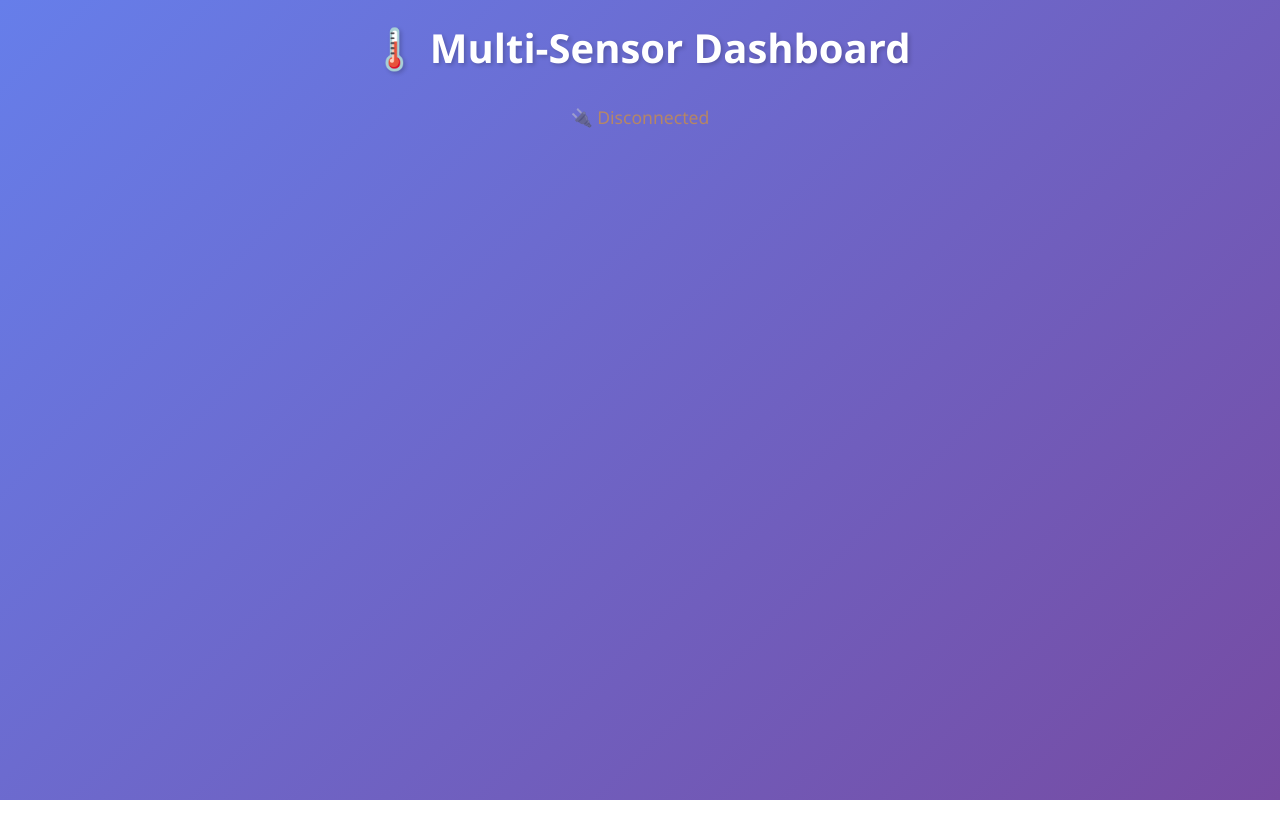
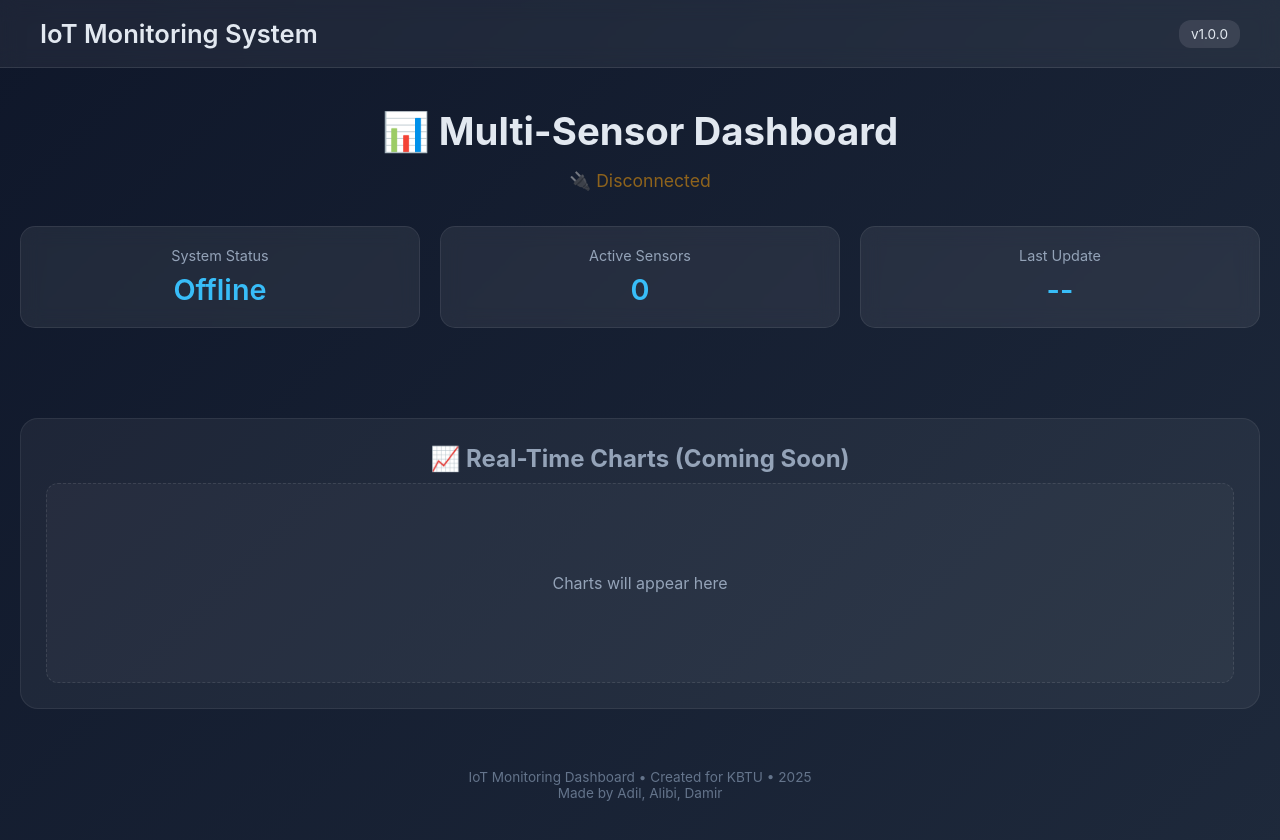
Before and after one commit to Uranury/IoTGo, a plain HTML site: page static/index.html in a window 1280 px wide. Before the commit the page ends 800 px from the top, so only its background shows below. Drawn offline with Linux system fonts and the light colour scheme.

Commit message:
Frontend - Demo

```diff
--- a/static/index.html
+++ b/static/index.html
@@ -1,98 +1,234 @@
 <!DOCTYPE html>
 <html>
 <head>
-    <title>Sensor Monitor</title>
+    <title>IoT Sensor Dashboard</title>
     <style>
         * { margin: 0; padding: 0; box-sizing: border-box; }
+
         body {
-            font-family: 'Segoe UI', Tahoma, Geneva, Verdana, sans-serif;
-            background: linear-gradient(135deg, #667eea 0%, #764ba2 100%);
+            font-family: 'Inter', 'Segoe UI', sans-serif;
+            background: linear-gradient(135deg, #0f172a, #1e293b);
+            color: #e2e8f0;
             min-height: 100vh;
-            padding: 20px;
         }
+
+
+        .navbar {
+            width: 100%;
+            padding: 18px 40px;
+            background: rgba(255, 255, 255, 0.06);
+            backdrop-filter: blur(10px);
+            border-bottom: 1px solid rgba(255,255,255,0.1);
+            display: flex;
+            align-items: center;
+            justify-content: space-between;
+        }
+
+        .nav-title {
+            font-size: 1.6rem;
+            font-weight: 600;
+        }
+
+        .version-badge {
+            padding: 6px 12px;
+            background: rgba(255,255,255,0.1);
+            border-radius: 12px;
+            font-size: 0.85rem;
+        }
+
+
         .container {
-            max-width: 1200px;
+            max-width: 1400px;
+            padding: 40px 20px;
             margin: 0 auto;
         }
-        h1 {
-            color: white;
+
+        .page-title {
             text-align: center;
-            margin-bottom: 30px;
-            font-size: 2.5em;
-            text-shadow: 2px 2px 4px rgba(0,0,0,0.2);
+            font-size: 2.4rem;
+            margin-bottom: 15px;
         }
+
         .status {
             text-align: center;
-            color: white;
-            margin-bottom: 20px;
-            font-size: 1.1em;
+            font-size: 1.1rem;
+            margin-bottom: 35px;
         }
+
+
+        .summary {
+            display: grid;
+            grid-template-columns: repeat(auto-fit, minmax(230px, 1fr));
+            gap: 20px;
+            margin-bottom: 40px;
+        }
+
+        .summary-card {
+            padding: 20px;
+            background: rgba(255,255,255,0.07);
+            backdrop-filter: blur(10px);
+            border-radius: 15px;
+            border: 1px solid rgba(255,255,255,0.08);
+            text-align: center;
+        }
+
+        .summary-title {
+            font-size: 0.9rem;
+            color: #94a3b8;
+        }
+
+        .summary-value {
+            margin-top: 8px;
+            font-size: 1.8rem;
+            font-weight: 600;
+            color: #38bdf8;
+        }
+
+
         .grid {
             display: grid;
-            grid-template-columns: repeat(auto-fit, minmax(300px, 1fr));
-            gap: 20px;
-            margin-bottom: 20px;
+            grid-template-columns: repeat(auto-fit, minmax(330px, 1fr));
+            gap: 28px;
+            margin-bottom: 50px;
         }
+
+
         .card {
-            background: white;
-            border-radius: 15px;
+            background: rgba(255, 255, 255, 0.08);
+            backdrop-filter: blur(12px);
+            border-radius: 18px;
             padding: 25px;
-            box-shadow: 0 10px 30px rgba(0,0,0,0.3);
-            transition: transform 0.3s ease;
+            box-shadow: 0 8px 25px rgba(0,0,0,0.25);
+            border: 1px solid rgba(255,255,255,0.12);
+            transition: transform 0.25s ease;
         }
         .card:hover {
-            transform: translateY(-5px);
+            transform: translateY(-6px);
         }
+
         .sensor-name {
-            font-size: 1.2em;
-            font-weight: bold;
-            color: #667eea;
-            margin-bottom: 15px;
             display: flex;
             align-items: center;
-            gap: 10px;
+            gap: 12px;
+            font-size: 1.25rem;
+            font-weight: 600;
+            margin-bottom: 18px;
+            color: #93c5fd;
         }
+
         .sensor-icon {
-            font-size: 1.5em;
+            font-size: 1.6rem;
         }
+
         .reading {
-            margin: 10px 0;
-            padding: 10px;
-            background: #f8f9fa;
-            border-radius: 8px;
+            background: rgba(255,255,255,0.06);
+            padding: 12px 15px;
+            border-radius: 10px;
+            margin-bottom: 10px;
         }
+
         .reading-label {
-            font-size: 0.9em;
-            color: #666;
+            font-size: 0.85rem;
+            color: #cbd5e1;
             text-transform: uppercase;
-            letter-spacing: 0.5px;
         }
+
         .reading-value {
-            font-size: 2em;
-            font-weight: bold;
-            color: #2196F3;
+            font-size: 1.9rem;
             margin-top: 5px;
+            font-weight: 700;
+            color: #38bdf8;
         }
+
         .timestamp {
+            margin-top: 15px;
             text-align: center;
-            color: #999;
-            font-size: 0.85em;
+            font-size: 0.9rem;
+            color: #94a3b8;
+        }
+
+
+        .chart-section {
+            margin: 40px 0;
+            background: rgba(255,255,255,0.05);
+            border-radius: 18px;
+            padding: 25px;
+            text-align: center;
+            color: #94a3b8;
+            border: 1px solid rgba(255,255,255,0.07);
+        }
+
+        .chart-placeholder {
             margin-top: 10px;
+            height: 200px;
+            background: rgba(255,255,255,0.03);
+            border-radius: 12px;
+            border: 1px dashed rgba(255,255,255,0.1);
+            display: flex;
+            justify-content: center;
+            align-items: center;
         }
+
+
+        .footer {
+            text-align: center;
+            padding: 20px;
+            color: #64748b;
+            font-size: 0.85rem;
+            margin-top: 40px;
+        }
+
         @keyframes pulse {
-            0%, 100% { opacity: 1; }
-            50% { opacity: 0.5; }
+            50% { opacity: 0.45; }
         }
-        .connecting {
-            animation: pulse 1.5s infinite;
-        }
+        .connecting { animation: pulse 1.4s infinite; }
+
     </style>
 </head>
+
 <body>
+
+
+    <div class="navbar">
+        <div class="nav-title">IoT Monitoring System</div>
+        <div class="version-badge">v1.0.0</div>
+    </div>
+
     <div class="container">
-        <h1>🌡️ Multi-Sensor Dashboard</h1>
+
+        <h1 class="page-title">📊 Multi-Sensor Dashboard</h1>
+
         <div class="status" id="status">Connecting...</div>
+
+
+        <div class="summary">
+            <div class="summary-card">
+                <div class="summary-title">System Status</div>
+                <div class="summary-value" id="sys-status">--</div>
+            </div>
+            <div class="summary-card">
+                <div class="summary-title">Active Sensors</div>
+                <div class="summary-value" id="sensor-count">0</div>
+            </div>
+            <div class="summary-card">
+                <div class="summary-title">Last Update</div>
+                <div class="summary-value" id="last-update">--</div>
+            </div>
+        </div>
+
+
         <div class="grid" id="sensors"></div>
+
+
+        <div class="chart-section">
+            <h2>📈 Real-Time Charts (Coming Soon)</h2>
+            <div class="chart-placeholder">Charts will appear here</div>
+        </div>
+
+        <div class="footer">
+            IoT Monitoring Dashboard • Created for KBTU • 2025<br>
+            Made by Adil, Alibi, Damir
+        </div>
     </div>
 
     <script>
@@ -103,8 +239,8 @@
         };
 
         const sensorNames = {
-            'dht11': 'DHT11 - Temperature & Humidity',
-            'bmp280': 'BMP280 - Pressure & Temperature',
+            'dht11': 'DHT11 - Temp & Humidity',
+            'bmp280': 'BMP280 - Pressure & Temp',
             'gy32': 'GY32 - Light Sensor'
         };
 
@@ -122,18 +258,14 @@
             card.className = 'card';
             card.id = `sensor-${sensorType}`;
 
-            const icon = sensorIcons[sensorType] || '📊';
-            const name = sensorNames[sensorType] || sensorType.toUpperCase();
-
             card.innerHTML = `
                 <div class="sensor-name">
-                    <span class="sensor-icon">${icon}</span>
-                    <span>${name}</span>
+                    <span class="sensor-icon">${sensorIcons[sensorType]}</span>
+                    <span>${sensorNames[sensorType]}</span>
                 </div>
                 <div class="readings" id="readings-${sensorType}"></div>
                 <div class="timestamp" id="time-${sensorType}">--</div>
             `;
-
             return card;
         }
 
@@ -146,6 +278,8 @@
                 sensors[sensorType] = true;
             }
 
+            document.getElementById('sensor-count').textContent = Object.keys(sensors).length;
+
             const readingsDiv = document.getElementById(`readings-${sensorType}`);
             readingsDiv.innerHTML = '';
 
@@ -154,21 +288,24 @@
                 reading.className = 'reading';
                 reading.innerHTML = `
                     <div class="reading-label">${field}</div>
-                    <div class="reading-value">${value.toFixed(1)}${units[field] || ''}</div>
+                    <div class="reading-value">${value.toFixed(1)}${units[field]}</div>
                 `;
                 readingsDiv.appendChild(reading);
             }
 
             const time = new Date(data.timestamp).toLocaleTimeString();
             document.getElementById(`time-${sensorType}`).textContent = time;
+            document.getElementById('last-update').textContent = time;
         }
 
         const ws = new WebSocket('ws://' + window.location.host + '/ws');
 
         ws.onopen = () => {
-            document.getElementById('status').textContent = '✅ Connected to Server';
-            document.getElementById('status').style.color = '#4ade80';
-            document.getElementById('status').classList.remove('connecting');
+            const s = document.getElementById('status');
+            s.textContent = '🟢 Connected';
+            s.style.color = '#4ade80';
+            s.classList.remove('connecting');
+            document.getElementById('sys-status').textContent = 'Online';
         };
 
         ws.onmessage = (event) => {
@@ -177,16 +314,21 @@
         };
 
         ws.onerror = () => {
-            document.getElementById('status').textContent = '❌ Connection Error';
-            document.getElementById('status').style.color = '#ef4444';
+            const s = document.getElementById('status');
+            s.textContent = '❌ Connection Error';
+            s.style.color = '#ef4444';
+            document.getElementById('sys-status').textContent = 'Error';
         };
 
         ws.onclose = () => {
-            document.getElementById('status').textContent = '🔌 Disconnected';
-            document.getElementById('status').style.color = '#f59e0b';
+            const s = document.getElementById('status');
+            s.textContent = '🔌 Disconnected';
+            s.style.color = '#f59e0b';
+            document.getElementById('sys-status').textContent = 'Offline';
         };
 
         document.getElementById('status').classList.add('connecting');
     </script>
+
 </body>
 </html>
```
